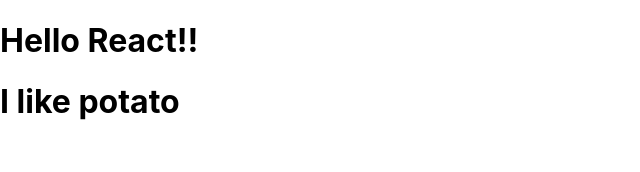
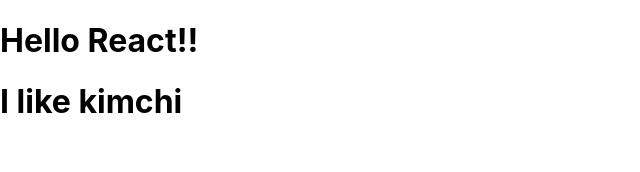
Before and after one commit to SproutJ/movie_app_2021, a React (Create React App) app: page / in a window 1280 px wide. Shown: the top 172 px of the page, without its empty margins (0-640 px from the left). Built offline with nearby package versions, Linux system fonts and the light colour scheme; the HTML template or start-up script is replaced by a standard one.

Commit message:
props.fav

```diff
--- a/src/App.js
+++ b/src/App.js
@@ -1,15 +1,14 @@
 import React from 'react';
 
 function Food(props) {
-  console.log(props);
-  return <h1>I like potato</h1>;
+  return <h1>I like { props.fav }</h1>;
 }
 
 function App() {
   return (
     <div>
       <h1>Hello React!!</h1>
-      <Food fav="kimchi" something={true} papapapa={['hello', 1, 2, 3, 4, true]} />
+      <Food fav="kimchi" />
       </div>
   );
 }
```
Also changed, not shown: 1 other file (tests, documents, lock files or other folders).
